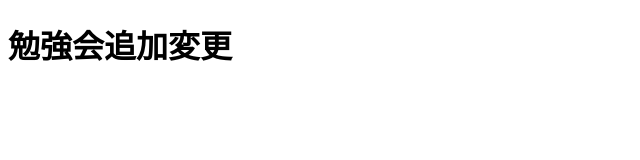
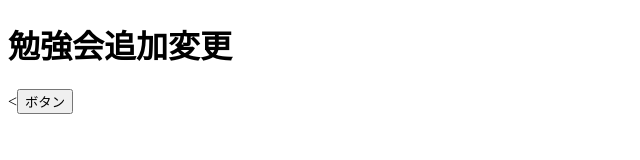
Before and after one commit to nabesuke5098/folder_watanabe, a plain HTML site: page index.html in a window 1280 px wide. Shown: the whole page, without its empty margins (0-640 px from the left). Drawn offline with Linux system fonts and the light colour scheme.

Commit message:
ボタン追加

```diff
--- a/index.html
+++ b/index.html
@@ -6,6 +6,7 @@
   </head>
   <body>
     <h1>勉強会追加変更</h1>
+    <<button type="button" name="button">ボタン</button>
 
   </body>
 </html>
```
